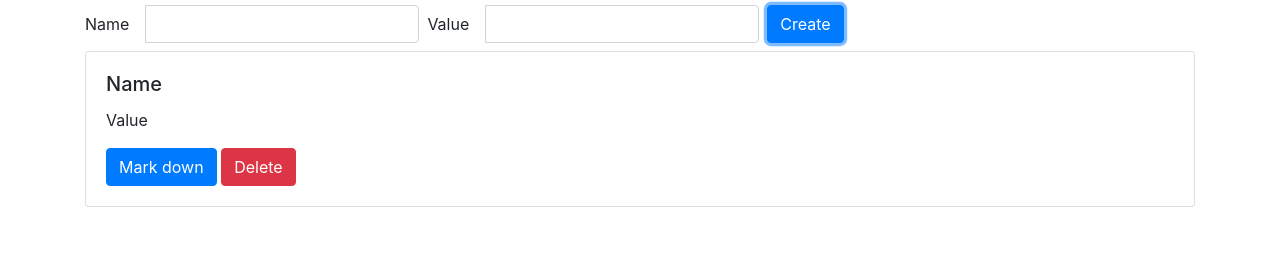
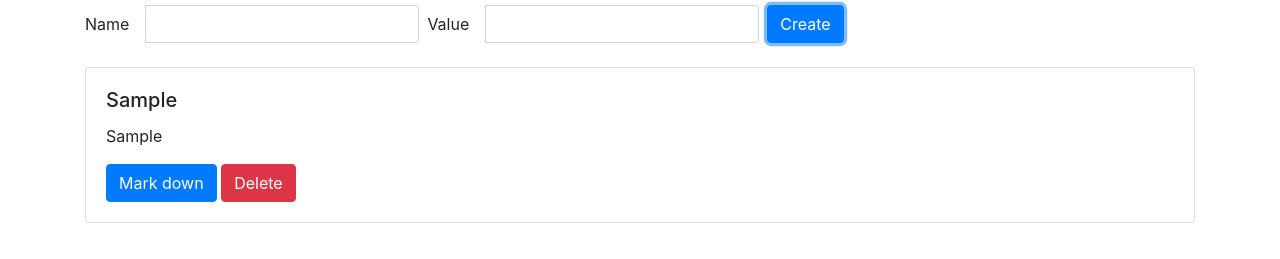
Before and after one commit to DiamondDigger/rest-api-js, a website with bundled scripts: page client/index.html in a window 1280 px wide. Both pictures are taken after typing "Sample", "Sample" into the empty fields and a click on the button "Create". Shown: the part 67-326 px from the top of the page. Built offline with nearby package versions, Linux system fonts and the light colour scheme.

Commit message:
added array of contacts with v-if and v-else

```diff
--- a/client/frontend.js
+++ b/client/frontend.js
@@ -7,7 +7,8 @@ new Vue({
             form: {
                 name: '',
                 value: ''
-            }
+            },
+            contacts:[]
         }
     },
     methods: {
@@ -15,7 +16,9 @@ new Vue({
             const {...contact} = this.form
             console.log(contact);
 
+            this.contacts.push({...contact, id: Date.now()})
+
             this.form.name = this.form.value = ''
-        }
+        },
     }
 })
--- a/client/index.html
+++ b/client/index.html
@@ -9,13 +9,18 @@
           integrity="sha384-Gn5384xqQ1aoWXA+058RXPxPg6fy4IWvTNh0E263XmFcJlSAwiGgFAW/dAiS6JXm"
           crossorigin="anonymous">
     <title>REST API</title>
+
+    <style>
+        [v-cloak] {
+            display: none
+        }
+    </style>
 </head>
 <body>
 
 
-<div class="container pt-3" id="app">
+<div class="container pt-3" id="app" v-cloak>
     <h1>REST API</h1>
-
     <form class="form-inline mb-3" @submit.prevent="createContact">
         <div class="input-group mb-2 mr-2">
             <label for="name" class="mr-3">Name</label>
@@ -25,17 +30,19 @@
             <label for="value" class="mr-3">Value</label>
             <input type="text" class="form-control" id="value" v-model="form.value">
         </div>
-            <button class="btn btn-primary mb-2" type="submit">Create</button>
-
-        <div class="card" style="width: 100%">
+        <button class="btn btn-primary mb-2" type="submit">Create</button>
+    </form>
+    <div v-if="contacts.length">
+        <div class="card" style="width: 100%" v-for="contact in contacts">
             <div class="card-body">
-                <h5 class="card-title">Name</h5>
-                <p class="card-text">Value</p>
+                <h5 class="card-title">{{contact.name}}</h5>
+                <p class="card-text">{{contact.value}}</p>
                 <button class="btn btn-primary">Mark down</button>
                 <button class="btn btn-danger">Delete</button>
             </div>
         </div>
-    </form>
+    </div>
+    <p v-else>Sorry, no any contacts yet</p>
 
 </div>
 
```
